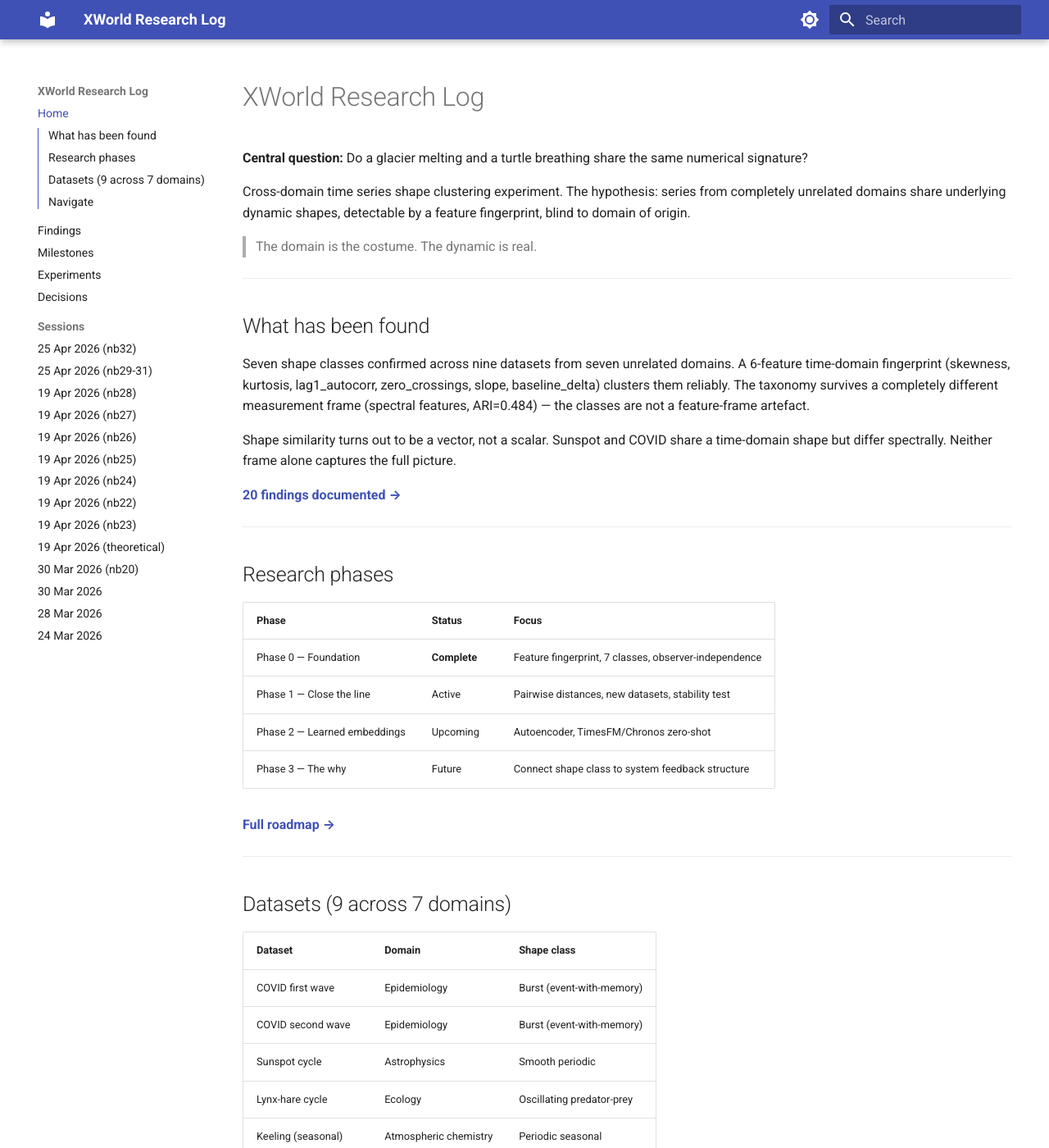
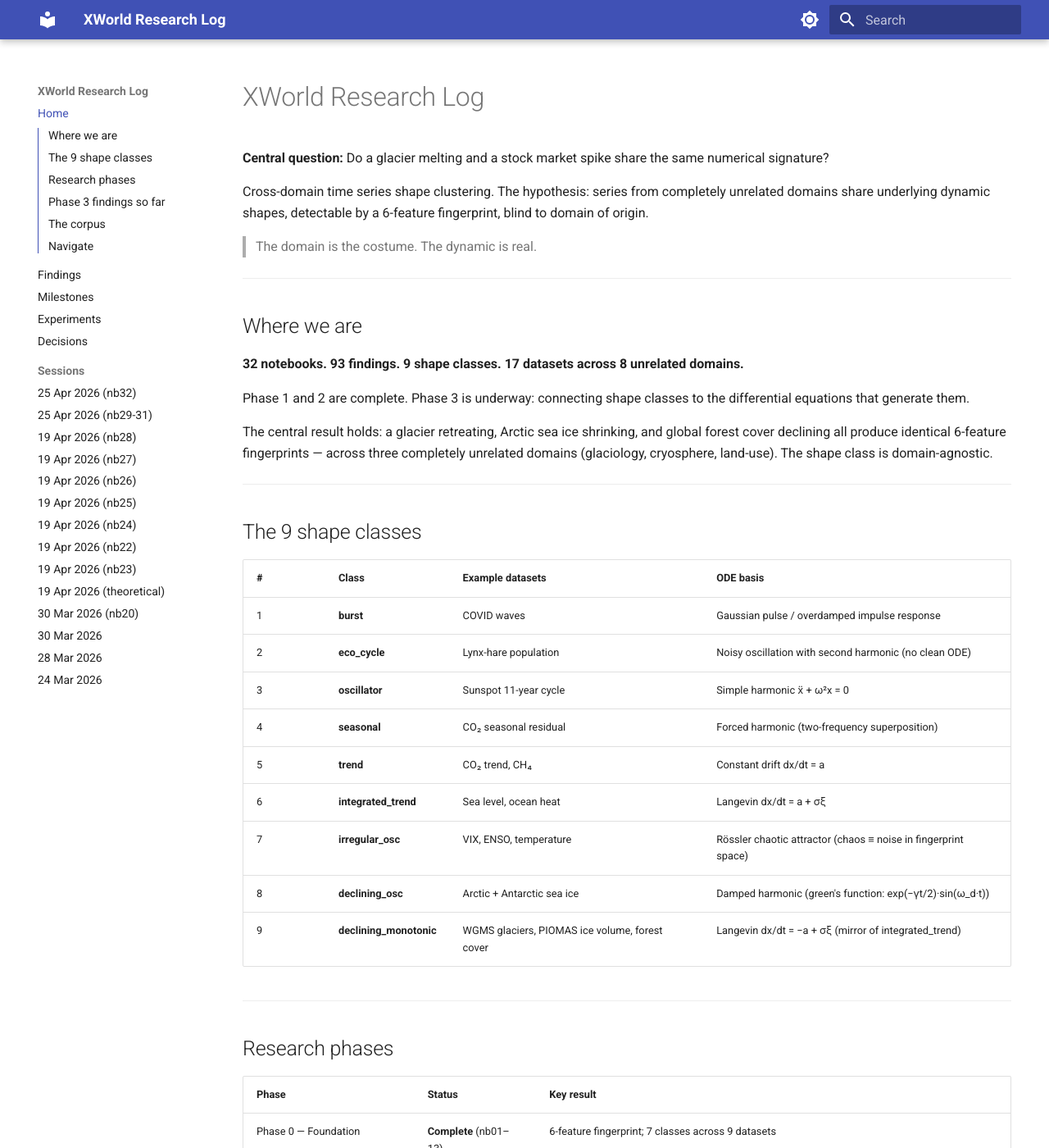
Before and after one commit to sekarkrishna/xworld, an MkDocs documentation site: the page built from notebooks/index.md, in a window 1280 px wide and 1400 px high. Shown: the whole window at 82% size. Built offline with MkDocs 1.6.1 and Material for MkDocs 9.7.7, drawn with Linux system fonts in a browser that asks for light colours; some of the changed text lies outside the part shown.

Commit message:
Update home page to reflect current state (nb32, 9 classes, 93 findings)
Phase 3 underway; ODE basis table; corpus expanded to 17 datasets / 8 domains;
phase table updated; Phase 3 findings summary added.

Co-Authored-By: Claude Sonnet 4.6 <noreply@anthropic.com>

```diff
--- a/notebooks/index.md
+++ b/notebooks/index.md
@@ -1,55 +1,85 @@
 # XWorld Research Log
 
-**Central question:** Do a glacier melting and a turtle breathing share the same numerical signature?
+**Central question:** Do a glacier melting and a stock market spike share the same numerical signature?
 
-Cross-domain time series shape clustering experiment. The hypothesis: series from completely unrelated domains share underlying dynamic shapes, detectable by a feature fingerprint, blind to domain of origin.
+Cross-domain time series shape clustering. The hypothesis: series from completely unrelated domains share underlying dynamic shapes, detectable by a 6-feature fingerprint, blind to domain of origin.
 
 > The domain is the costume. The dynamic is real.
 
 ---
 
-## What has been found
+## Where we are
 
-Seven shape classes confirmed across nine datasets from seven unrelated domains. A 6-feature time-domain fingerprint (skewness, kurtosis, lag1_autocorr, zero_crossings, slope, baseline_delta) clusters them reliably. The taxonomy survives a completely different measurement frame (spectral features, ARI=0.484) — the classes are not a feature-frame artefact.
+**32 notebooks. 93 findings. 9 shape classes. 17 datasets across 8 unrelated domains.**
 
-Shape similarity turns out to be a vector, not a scalar. Sunspot and COVID share a time-domain shape but differ spectrally. Neither frame alone captures the full picture.
+Phase 1 and 2 are complete. Phase 3 is underway: connecting shape classes to the differential equations that generate them.
 
-**[20 findings documented →](FINDINGS.md)**
+The central result holds: a glacier retreating, Arctic sea ice shrinking, and global forest cover declining all produce identical 6-feature fingerprints — across three completely unrelated domains (glaciology, cryosphere, land-use). The shape class is domain-agnostic.
+
+---
+
+## The 9 shape classes
+
+| # | Class | Example datasets | ODE basis |
+|---|-------|-----------------|-----------|
+| 1 | **burst** | COVID waves | Gaussian pulse / overdamped impulse response |
+| 2 | **eco_cycle** | Lynx-hare population | Noisy oscillation with second harmonic (no clean ODE) |
+| 3 | **oscillator** | Sunspot 11-year cycle | Simple harmonic ẍ + ω²x = 0 |
+| 4 | **seasonal** | CO₂ seasonal residual | Forced harmonic (two-frequency superposition) |
+| 5 | **trend** | CO₂ trend, CH₄ | Constant drift dx/dt = a |
+| 6 | **integrated_trend** | Sea level, ocean heat | Langevin dx/dt = a + σξ |
+| 7 | **irregular_osc** | VIX, ENSO, temperature | Rössler chaotic attractor (chaos ≡ noise in fingerprint space) |
+| 8 | **declining_osc** | Arctic + Antarctic sea ice | Damped harmonic (green's function: exp(−γt/2)·sin(ω_d·t)) |
+| 9 | **declining_monotonic** | WGMS glaciers, PIOMAS ice volume, forest cover | Langevin dx/dt = −a + σξ (mirror of integrated_trend) |
 
 ---
 
 ## Research phases
 
-| Phase | Status | Focus |
-|-------|--------|-------|
-| Phase 0 — Foundation | **Complete** | Feature fingerprint, 7 classes, observer-independence |
-| Phase 1 — Close the line | Active | Pairwise distances, new datasets, stability test |
-| Phase 2 — Learned embeddings | Upcoming | Autoencoder, TimesFM/Chronos zero-shot |
-| Phase 3 — The why | Future | Connect shape class to system feedback structure |
-
-**[Full roadmap →](MILESTONES.md)**
+| Phase | Status | Key result |
+|-------|--------|------------|
+| Phase 0 — Foundation | **Complete** (nb01–13) | 6-feature fingerprint; 7 classes across 9 datasets |
+| Phase 1 — Close the line | **Complete** (nb14–24) | Pairwise distances; 8 classes; VIX↔lynx-hare cross-domain match; Chronos zero-shot confirmation |
+| Phase 2 — Learned embeddings | **Complete** (nb25–31) | Grokking null result; 9th class (declining_monotonic); full corpus audit |
+| Phase 3 — The why | **Active** (nb32+) | ODE basis: 8/9 classes derive from a differential equation |
 
 ---
 
-## Datasets (9 across 7 domains)
+## Phase 3 findings so far
 
-| Dataset | Domain | Shape class |
-|---------|--------|-------------|
-| COVID first wave | Epidemiology | Burst (event-with-memory) |
-| COVID second wave | Epidemiology | Burst (event-with-memory) |
-| Sunspot cycle | Astrophysics | Smooth periodic |
-| Lynx-hare cycle | Ecology | Oscillating predator-prey |
-| Keeling (seasonal) | Atmospheric chemistry | Periodic seasonal |
-| Keeling (trend) | Atmospheric chemistry | Monotone accumulation |
-| Temperature anomaly | Climatology | Noisy upward drift |
-| ECG segments | Physiology | Rapid oscillation |
-| Streamflow | Hydrology | Moderate annual cycle |
+The 6-feature fingerprint is a structured projection of ODE parameter space:
+
+- **zero_crossings ≈ f(ω)** — frequency determines ZC with Spearman ρ = 0.998
+- **lag1_autocorr ≈ g(γ)** — damping determines autocorrelation (ρ = +0.943; more damping = smoother decay = higher lag1)
+- **slope ≈ h(drift)** — drift rate determines slope with ρ = 1.000
+
+The damped harmonic oscillator (*ẍ + γẋ + ω²x = 0*) transitions through shape classes as γ increases: oscillator → burst. The declining_osc class requires the green's function initial condition — a velocity kick, not a displacement. **Initial conditions determine class, not just ODE parameters.**
+
+Deterministic chaos (Rössler attractor) and stochastic noise are fingerprint-indistinguishable: both land in irregular_osc.
+
+---
+
+## The corpus
+
+17 real-world datasets, 8 unrelated domains:
+
+| Domain | Datasets |
+|--------|----------|
+| Atmospheric chemistry | CO₂ seasonal, CO₂ trend, CH₄ trend |
+| Cryosphere | Arctic sea ice (monthly), Antarctic sea ice, PIOMAS ice volume |
+| Climate | Global temperature, ENSO, NAO, PDO, Ocean heat content |
+| Finance | VIX volatility index |
+| Glaciology | WGMS cumulative glacier mass balance |
+| Land-use | World Bank forest cover |
+| Epidemiology | COVID-19 daily cases |
+| Oceanography | Global mean sea level |
 
 ---
 
 ## Navigate
 
-- **[Findings](FINDINGS.md)** — cumulative discoveries, each with claim, evidence, meaning
-- **[Milestones](MILESTONES.md)** — where this is going and why
+- **[Findings](FINDINGS.md)** — 93 discoveries, each with claim, evidence, meaning
+- **[Milestones](MILESTONES.md)** — roadmap and phase tracking
 - **[Experiments](EXPERIMENTS.md)** — session-by-session log
-- **[Decisions](DECISIONS.md)** — methodological choices and the reasons behind them
+- **[Decisions](DECISIONS.md)** — methodological choices and reasons
+- **[Sessions](summary_25APR2026_nb32.md)** — most recent session summary
```
Also changed, not shown: 2 other files.
